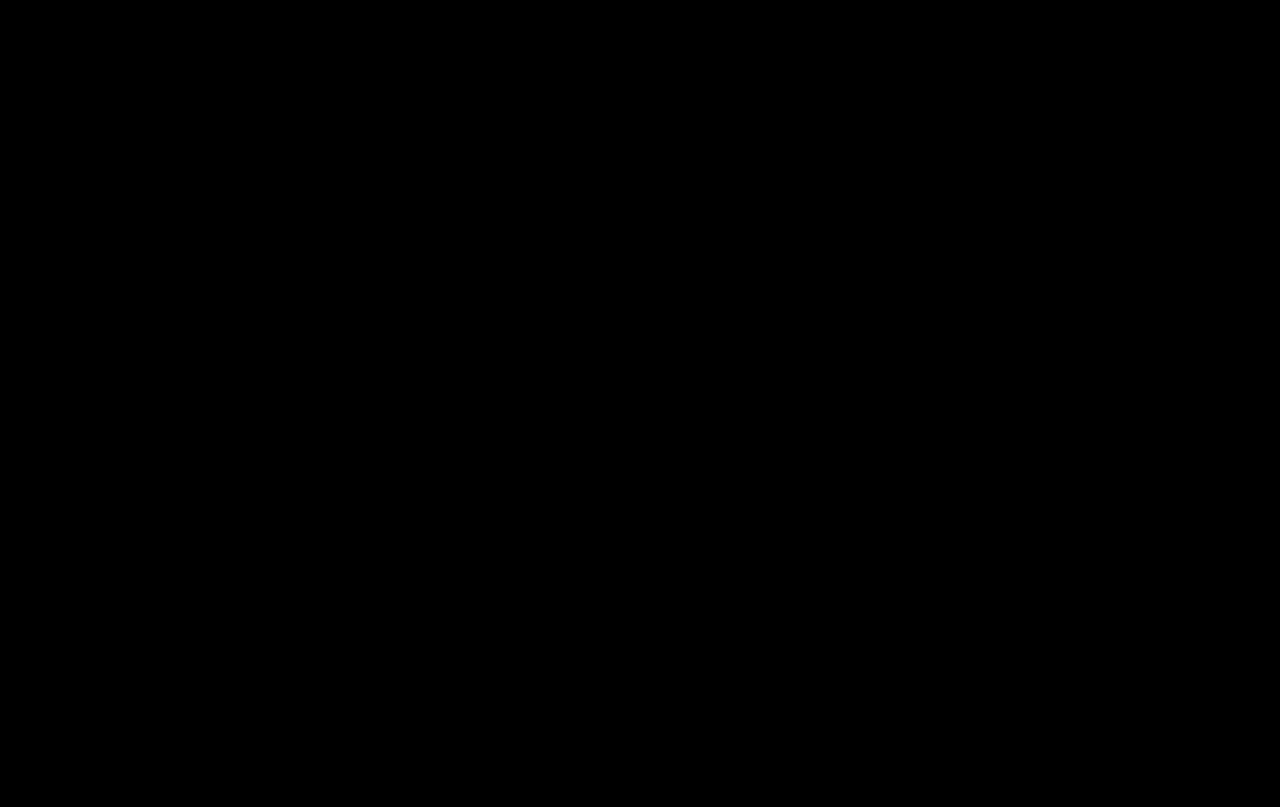
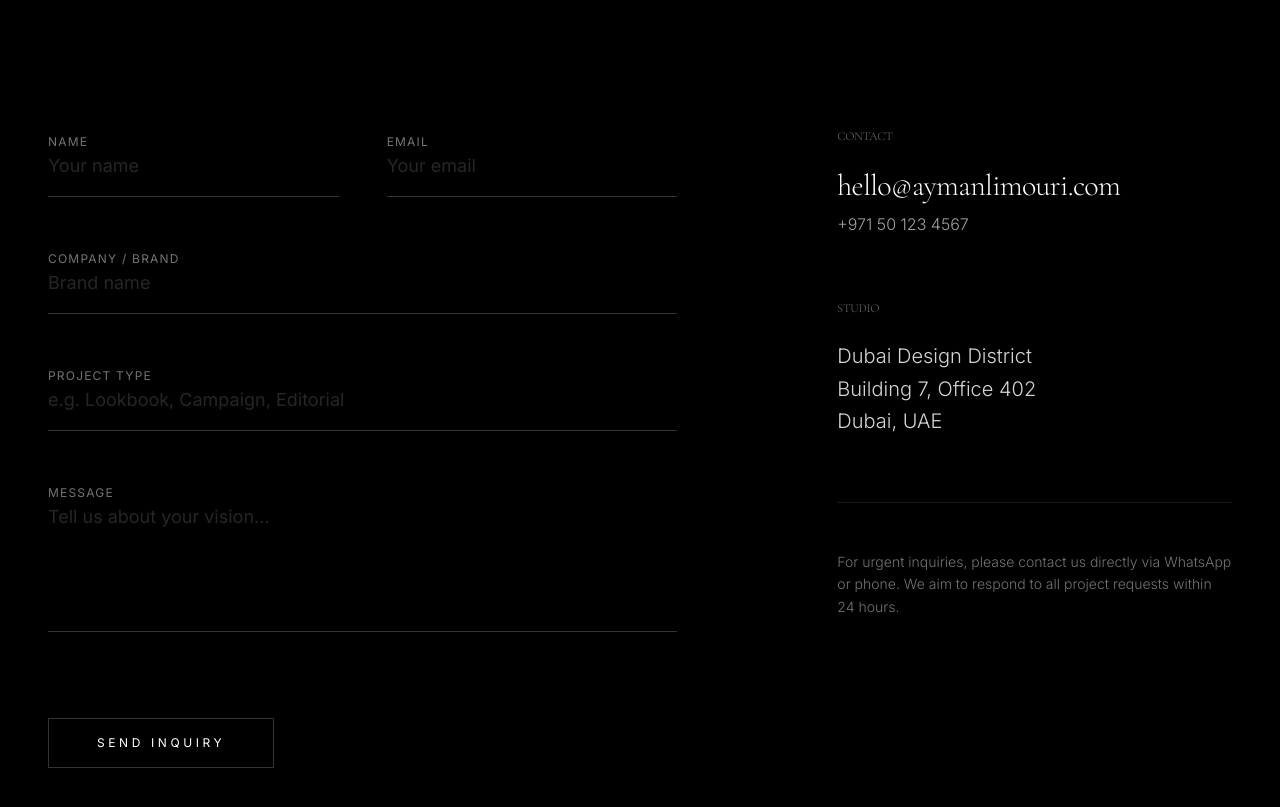
Before and after one commit to aymanli66/portfolio, a React (Vite) app: page /contact in a window 1280 px wide. Before the commit this address had no page. Shown: the part 483-1290 px from the top of the page. Before the commit the page ends 800 px from the top, so only its background shows below. Built offline with nearby package versions, Linux system fonts and the light colour scheme.

Commit message:
feat: implement core site structure with new Home, About, and Contact pages, shared components, and global styling.

```diff
--- a/App.tsx
+++ b/App.tsx
@@ -3,7 +3,9 @@
 import { BrowserRouter as Router, Routes, Route, useLocation } from 'react-router-dom';
 import Home from './src/pages/Home';
 import About from './src/pages/About';
+import Contact from './src/pages/Contact';
 import Preloader from './components/Preloader';
+import Navbar from './components/Navbar';
 
 // ScrollToTop component to reset scroll on route change
 const ScrollToTop = () => {
@@ -17,19 +19,27 @@
 };
 
 const App: React.FC = () => {
-  const [isLoading, setIsLoading] = useState(true);
+  const [isLoading, setIsLoading] = useState(() => {
+    // Check if preloader has already run in this session
+    return !sessionStorage.getItem('hasPreloaded');
+  });
 
   if (isLoading) {
-    return <Preloader onComplete={() => setIsLoading(false)} />;
+    return <Preloader onComplete={() => {
+      setIsLoading(false);
+      sessionStorage.setItem('hasPreloaded', 'true');
+    }} />;
   }
 
   return (
     <Router>
       <ScrollToTop />
-      <main className="bg-black min-h-screen text-white overflow-x-hidden selection:bg-white selection:text-black">
+      <main className="bg-black min-h-screen text-white selection:bg-white selection:text-black">
+        <Navbar />
         <Routes>
           <Route path="/" element={<Home />} />
           <Route path="/about" element={<About />} />
+          <Route path="/contact" element={<Contact />} />
         </Routes>
       </main>
     </Router>
--- a/constants.tsx
+++ b/constants.tsx
@@ -50,5 +50,5 @@
   { name: 'Work', href: '#work' },
   { name: 'About', href: '/about' },
   { name: 'Process', href: '#process' },
-  { name: 'Contact', href: '#contact' }
+  { name: 'Contact', href: '/contact' }
 ];
--- a/src/index.css
+++ b/src/index.css
@@ -66,8 +66,6 @@
 
 html,
 body {
-  height: 100%;
-  width: 100%;
   scroll-behavior: smooth;
 }
 
@@ -77,9 +75,7 @@
   color: var(--foreground);
   margin: 0;
   padding: 0;
-  overflow-x: hidden;
   -webkit-font-smoothing: antialiased;
-  perspective: 1000px;
 }
 
 h1,
--- a/src/pages/About.tsx
+++ b/src/pages/About.tsx
@@ -1,6 +1,5 @@
 
 import React, { useEffect } from 'react';
-import Navbar from '../../components/Navbar';
 import { Footer } from '../../components/Footer';
 import ParallaxImage from '../../components/ParallaxImage';
 import { ArrowRight } from 'lucide-react';
@@ -24,8 +23,7 @@
     }, []);
 
     return (
-        <div className="bg-black min-h-screen text-white overflow-x-hidden selection:bg-white selection:text-black">
-            <Navbar />
+        <div className="bg-black min-h-screen text-white selection:bg-white selection:text-black">
 
             {/* 1. INTRO SECTION */}
             <section className="pt-48 pb-24 px-8 md:px-16 max-w-[1800px] mx-auto min-h-screen flex flex-col justify-center">
@@ -143,7 +141,7 @@
 
             {/* 5. CTA */}
             <div className="py-32 flex justify-center border-t border-white/5 reveal">
-                <Link to="/#contact" className="group flex flex-col items-center space-y-6">
+                <Link to="/contact" className="group flex flex-col items-center space-y-6">
                     <div className="w-20 h-20 rounded-full border border-white/20 flex items-center justify-center group-hover:bg-white group-hover:border-white transition-all duration-500">
                         <ArrowRight className="w-8 h-8 text-white group-hover:text-black transition-colors" />
                     </div>
--- /dev/null
+++ b/src/pages/Contact.tsx
@@ -0,0 +1,135 @@
+import React, { useEffect } from 'react';
+import { Footer } from '../../components/Footer';
+
+const Contact: React.FC = () => {
+    useEffect(() => {
+        window.scrollTo(0, 0);
+    }, []);
+
+    return (
+        <div className="bg-black min-h-screen text-white selection:bg-white selection:text-black">
+
+            <div className="pt-32 md:pt-48 pb-20 px-6 md:px-12 max-w-[1800px] mx-auto">
+                {/* Intro */}
+                <div className="mb-24 md:mb-32">
+                    <h1 className="font-serif text-4xl md:text-7xl lg:text-8xl mb-8 leading-[1.1]">
+                        Let’s create<br />something refined.
+                    </h1>
+                    <p className="text-neutral-400 text-sm md:text-base tracking-wide max-w-md font-light">
+                        We are always looking for new challenges and collaborations. Tell us about your project.
+                    </p>
+                </div>
+
+                <div className="flex flex-col lg:flex-row gap-20 lg:gap-40">
+                    {/* Contact Form */}
+                    <div className="flex-1">
+                        <form className="space-y-12" onSubmit={(e) => {
+                            e.preventDefault();
+                            alert("Thank you for your inquiry. We will be in touch shortly.");
+                            // ideally send data to backend here
+                        }}>
+                            <div className="grid grid-cols-1 md:grid-cols-2 gap-12">
+                                <div className="space-y-4 group">
+                                    <label htmlFor="name" className="text-xs uppercase tracking-widest text-neutral-500 group-focus-within:text-white transition-colors duration-300">Name</label>
+                                    <input
+                                        type="text"
+                                        id="name"
+                                        name="name"
+                                        required
+                                        autoComplete="name"
+                                        className="w-full bg-transparent border-b border-white/20 pb-4 text-lg focus:outline-none focus:border-white transition-all duration-300 placeholder:text-neutral-800 focus:placeholder:text-neutral-700"
+                                        placeholder="Your name"
+                                    />
+                                </div>
+                                <div className="space-y-4 group">
+                                    <label htmlFor="email" className="text-xs uppercase tracking-widest text-neutral-500 group-focus-within:text-white transition-colors duration-300">Email</label>
+                                    <input
+                                        type="email"
+                                        id="email"
+                                        name="email"
+                                        required
+                                        autoComplete="email"
+                                        className="w-full bg-transparent border-b border-white/20 pb-4 text-lg focus:outline-none focus:border-white transition-all duration-300 placeholder:text-neutral-800 focus:placeholder:text-neutral-700"
+                                        placeholder="Your email"
+                                    />
+                                </div>
+                            </div>
+
+                            <div className="space-y-4 group">
+                                <label htmlFor="company" className="text-xs uppercase tracking-widest text-neutral-500 group-focus-within:text-white transition-colors duration-300">Company / Brand</label>
+                                <input
+                                    type="text"
+                                    id="company"
+                                    name="company"
+                                    autoComplete="organization"
+                                    className="w-full bg-transparent border-b border-white/20 pb-4 text-lg focus:outline-none focus:border-white transition-all duration-300 placeholder:text-neutral-800 focus:placeholder:text-neutral-700"
+                                    placeholder="Brand name"
+                                />
+                            </div>
+
+                            <div className="space-y-4 group">
+                                <label htmlFor="project" className="text-xs uppercase tracking-widest text-neutral-500 group-focus-within:text-white transition-colors duration-300">Project Type</label>
+                                <input
+                                    type="text"
+                                    id="project"
+                                    name="project"
+                                    required
+                                    className="w-full bg-transparent border-b border-white/20 pb-4 text-lg focus:outline-none focus:border-white transition-all duration-300 placeholder:text-neutral-800 focus:placeholder:text-neutral-700"
+                                    placeholder="e.g. Lookbook, Campaign, Editorial"
+                                />
+                            </div>
+
+                            <div className="space-y-4 group">
+                                <label htmlFor="message" className="text-xs uppercase tracking-widest text-neutral-500 group-focus-within:text-white transition-colors duration-300">Message</label>
+                                <textarea
+                                    id="message"
+                                    name="message"
+                                    required
+                                    rows={4}
+                                    className="w-full bg-transparent border-b border-white/20 pb-4 text-lg focus:outline-none focus:border-white transition-all duration-300 resize-none placeholder:text-neutral-800 focus:placeholder:text-neutral-700"
+                                    placeholder="Tell us about your vision..."
+                                />
+                            </div>
+
+                            <div className="pt-8 mb-20 md:mb-0">
+                                <button type="submit" className="group relative text-xs uppercase tracking-[0.3em] border border-white/20 px-12 py-4 bg-transparent hover:bg-white hover:text-black transition-all duration-500 overflow-hidden">
+                                    <span className="relative z-10 block transition-transform duration-500 group-hover:translate-x-1">Send Inquiry</span>
+                                </button>
+                            </div>
+                        </form>
+                    </div>
+
+                    {/* Direct Contact Info */}
+                    <div className="lg:w-1/3 space-y-16">
+                        <div>
+                            <h3 className="text-xs uppercase tracking-widest text-neutral-500 mb-6">Contact</h3>
+                            <a href="mailto:hello@aymanlimouri.com" className="text-2xl md:text-3xl font-serif hover:opacity-50 transition-opacity block mb-2">
+                                hello@aymanlimouri.com
+                            </a>
+                            <p className="text-neutral-400 font-light">+971 50 123 4567</p>
+                        </div>
+
+                        <div>
+                            <h3 className="text-xs uppercase tracking-widest text-neutral-500 mb-6">Studio</h3>
+                            <p className="text-xl font-light text-neutral-300 leading-relaxed">
+                                Dubai Design District<br />
+                                Building 7, Office 402<br />
+                                Dubai, UAE
+                            </p>
+                        </div>
+
+                        <div className="pt-12 border-t border-white/10">
+                            <p className="text-neutral-500 text-sm leading-relaxed font-light">
+                                For urgent inquiries, please contact us directly via WhatsApp or phone. We aim to respond to all project requests within 24 hours.
+                            </p>
+                        </div>
+                    </div>
+                </div>
+            </div>
+
+            <Footer />
+        </div>
+    );
+};
+
+export default Contact;
--- a/src/pages/Home.tsx
+++ b/src/pages/Home.tsx
@@ -1,6 +1,5 @@
 
 import React, { useEffect } from 'react';
-import Navbar from '../../components/Navbar';
 import Hero from '../../components/Hero';
 import { Collaborations } from '../../components/Collaborations';
 import { Work } from '../../components/Work';
@@ -30,7 +29,6 @@
 
     return (
         <>
-            <Navbar />
             <Hero />
 
             <div className="reveal">
```
Also changed, not shown: components/FinalCTA.tsx (+5 -4 lines), components/Hero.tsx (+5 -4 lines), components/Navbar.tsx (+7 -3 lines).
